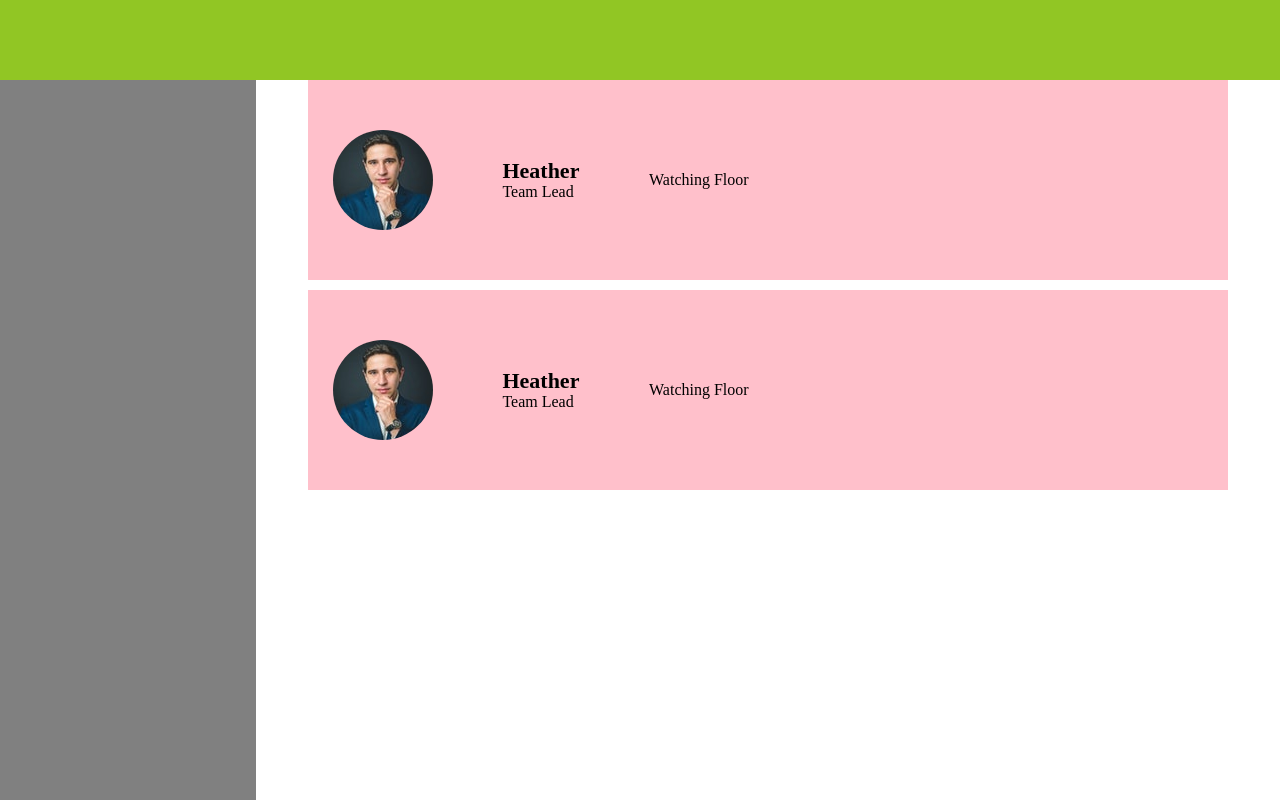
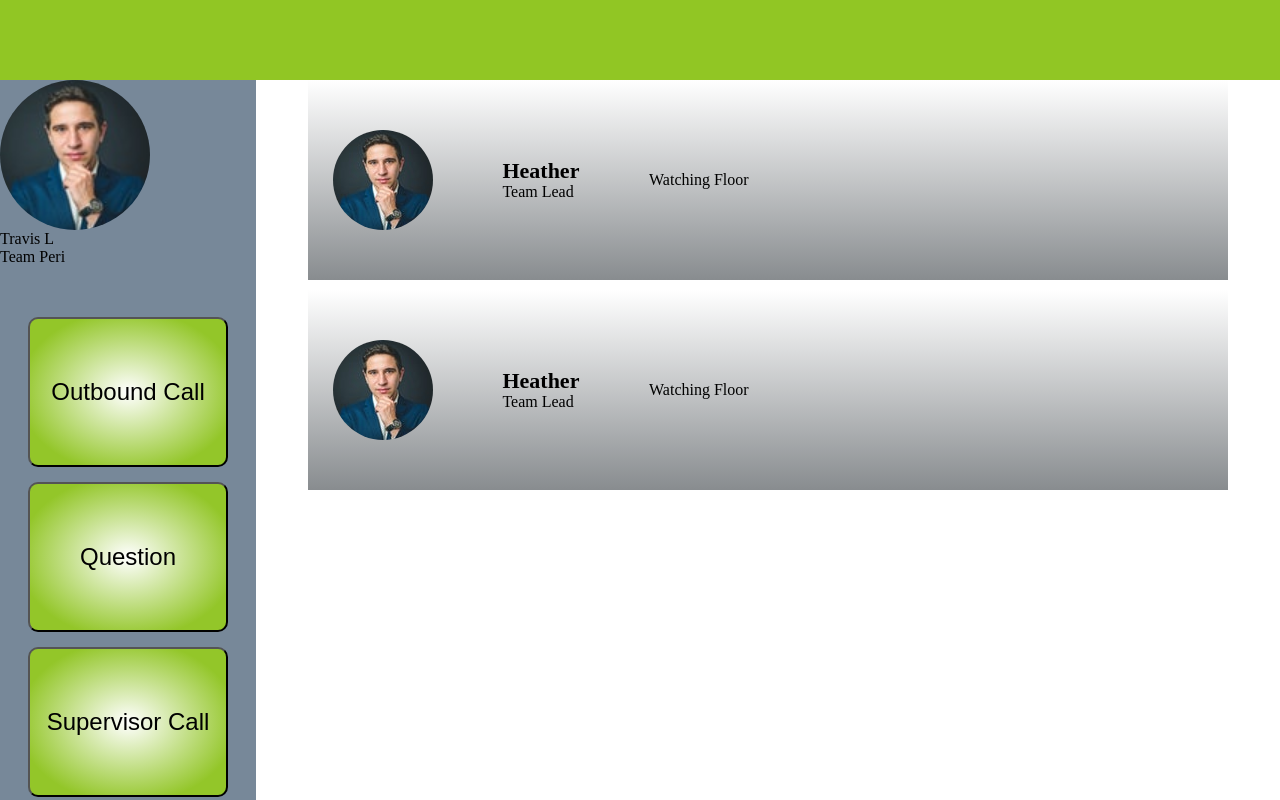
Before and after one commit to jacoblemperle/ess, a React (Create React App) app: page / in a window 1280 px wide. Shown: the top 800 px of the page. Built offline with nearby package versions, Linux system fonts and the light colour scheme.

Commit message:
added sidebar buttons

```diff
--- a/src/App.js
+++ b/src/App.js
@@ -1,13 +1,30 @@
 import React, { Component } from 'react';
 import './styles/App.css';
 import UserBar from './components/UserBar';
+import maleImage from './assets/male-face.jpeg'
 
 class App extends Component {
   render() {
     return (
       <div className="App">
           <nav className="header-bar"></nav>
-          <div className="sidebar-nav"></div>
+          <div className="sidebar-nav">
+            <div className="sidebar-profile">
+              <div className="sidebar-profileContainer">
+                <img id="sidebar-profilePic" src={maleImage} alt=""/>
+              </div>
+              <div>
+                <p id="sidebar-profileName">Travis L</p>
+                <p id="sidebar-profileTitle">Team Peri</p>
+              </div>
+            </div>
+            <div className="sidebar-btns">
+              <button type="submit" className="buttonStyle">Outbound Call</button>
+              <button type="submit" className="buttonStyle">Question</button>
+              <button type="submit" className="buttonStyle">Supervisor Call</button>
+              <button type="submit" className="buttonStyle">Technical Difficulty</button>
+            </div>
+          </div>
           <div className="main-content">
               <div className="supervisor-section">
                   <UserBar />
--- a/src/styles/App.css
+++ b/src/styles/App.css
@@ -13,12 +13,13 @@ p {
 
 .sidebar-nav {
     position: absolute;
+    padding-top: 80px;
     height: 100%;
     width: 20%;
     left: 0;
     top: 0;
     z-index: -1;
-    background-color: gray;
+    background-color:lightslategray;
 }
 
 .main-content {
@@ -31,3 +32,44 @@ p {
     align-items: center;
     flex-direction: column;
 }
+
+.buttonStyle {
+    height: 150px;
+    width: 200px;
+   background: rgba(255,255,255,1);
+background: -moz-radial-gradient(center, ellipse cover, rgba(255,255,255,1) 0%, rgba(147,198,41,1) 79%, rgba(147,198,41,1) 82%, rgba(147,198,41,1) 100%);
+background: -webkit-gradient(radial, center center, 0px, center center, 100%, color-stop(0%, rgba(255,255,255,1)), color-stop(79%, rgba(147,198,41,1)), color-stop(82%, rgba(147,198,41,1)), color-stop(100%, rgba(147,198,41,1)));
+background: -webkit-radial-gradient(center, ellipse cover, rgba(255,255,255,1) 0%, rgba(147,198,41,1) 79%, rgba(147,198,41,1) 82%, rgba(147,198,41,1) 100%);
+background: -o-radial-gradient(center, ellipse cover, rgba(255,255,255,1) 0%, rgba(147,198,41,1) 79%, rgba(147,198,41,1) 82%, rgba(147,198,41,1) 100%);
+background: -ms-radial-gradient(center, ellipse cover, rgba(255,255,255,1) 0%, rgba(147,198,41,1) 79%, rgba(147,198,41,1) 82%, rgba(147,198,41,1) 100%);
+background: radial-gradient(ellipse at center, rgba(255,255,255,1) 0%, rgba(147,198,41,1) 79%, rgba(147,198,41,1) 82%, rgba(147,198,41,1) 100%);
+filter: progid:DXImageTransform.Microsoft.gradient( startColorstr='#ffffff', endColorstr='#93c629', GradientType=1 );
+    margin-bottom: 15px;
+    border-radius: 10px;
+
+}
+
+.sidebar-btns {
+    display: flex;
+    align-items: center;
+    flex-direction: column;
+    margin-top: 50px;
+    font-size: 24px;
+
+
+}
+
+#sidebar-profilePic {
+    border-radius: 75px;
+    height: 150px;
+    width: 150px;
+
+}
+
+.sidebar-profileContainer {
+    width: 100%;
+    height: 150px;
+    display:flex;
+
+
+}
--- a/src/styles/UserBar.css
+++ b/src/styles/UserBar.css
@@ -1,7 +1,14 @@
 .userhelp-bar {
     width: 85%;
     height: 150px;
-    background-color: pink;
+   background: rgba(255,255,255,1);
+background: -moz-linear-gradient(top, rgba(255,255,255,1) 0%, rgba(136,140,143,1) 100%);
+background: -webkit-gradient(left top, left bottom, color-stop(0%, rgba(255,255,255,1)), color-stop(100%, rgba(136,140,143,1)));
+background: -webkit-linear-gradient(top, rgba(255,255,255,1) 0%, rgba(136,140,143,1) 100%);
+background: -o-linear-gradient(top, rgba(255,255,255,1) 0%, rgba(136,140,143,1) 100%);
+background: -ms-linear-gradient(top, rgba(255,255,255,1) 0%, rgba(136,140,143,1) 100%);
+background: linear-gradient(to bottom, rgba(255,255,255,1) 0%, rgba(136,140,143,1) 100%);
+filter: progid:DXImageTransform.Microsoft.gradient( startColorstr='#ffffff', endColorstr='#888c8f', GradientType=0 );
     padding: 25px;
     display: flex;
     align-items: center;
```
